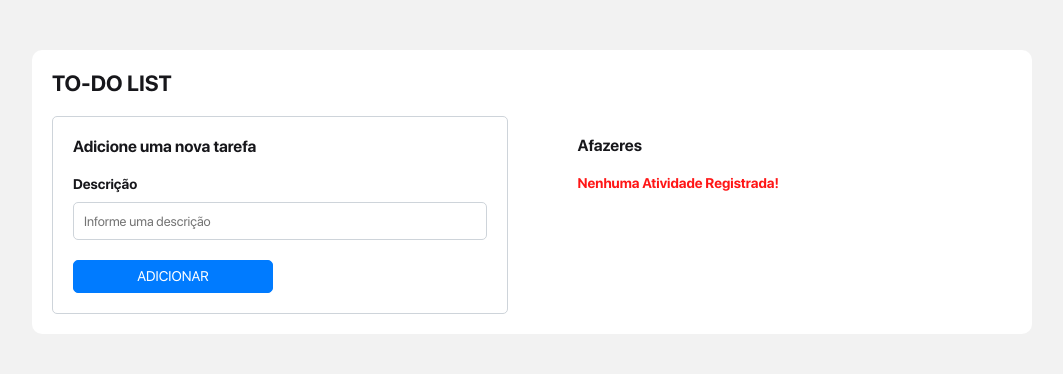
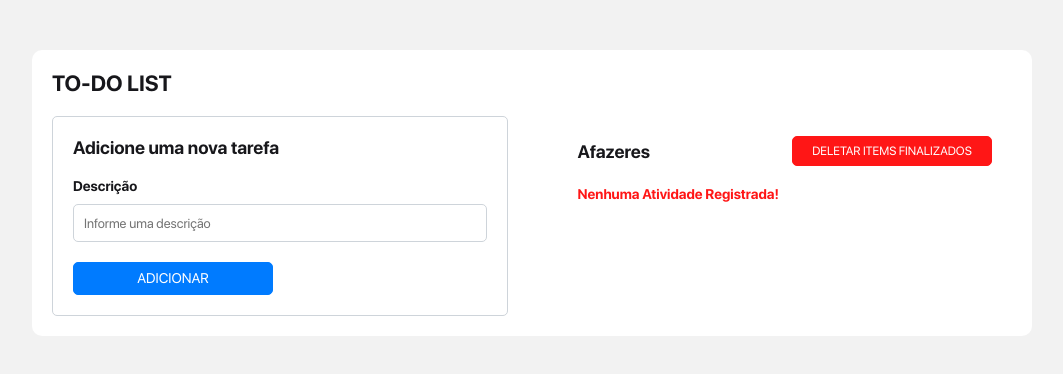
Before and after one commit to IgorCazeNunes/todo-list, a React (Create React App) app: page / in a window 1280 px wide. Shown: the top 374 px of the page, without its empty margins (108-1171 px from the left). Built offline with nearby package versions, Linux system fonts and the light colour scheme.

Commit message:
feat: create function to delete all finished todos,.

```diff
--- a/src/App.css
+++ b/src/App.css
@@ -27,7 +27,7 @@
 }
 
 .App h2 {
-  font-size: 1.6rem;
+  font-size: 1.8rem;
   font-weight: bold;
 }
 
@@ -72,7 +72,7 @@
   font-size: 1.2rem;
 }
 
-.App form button {
+.App button {
   display: inline-block;
   cursor: pointer;
 
@@ -93,9 +93,31 @@
   transition: all 0.25s
 }
 
-.App form button:hover {
+.App button:hover {
   background-color: #0069d9;
   border-color: #0062cc;
+}
+
+.App button.btn-delete {
+  width: min(100%, 20rem);
+
+  color: #ffffff;
+  font-size: 1.2rem;
+
+  background: #ff1616;
+  border: 1px solid #ff1616;
+}
+
+.App button.btn-delete:hover {
+  background-color: #de0b0b;
+  border-color: #de0b0b;
+}
+
+.App div {
+  display: flex;
+  flex-direction: row;
+
+  gap: 5rem;
 }
 
 .App section {
@@ -108,11 +130,12 @@
   padding: 2rem;
 }
 
-.App div {
+.App section div {
   display: flex;
   flex-direction: row;
-
-  gap: 5rem;
+  align-items: center;
+  justify-content: space-between;
+  gap: 2rem;
 }
 
 .App section ul {
--- a/src/App.tsx
+++ b/src/App.tsx
@@ -28,6 +28,12 @@ const App = () => {
       return todo;
     });
 
+    setTodoList(updatedTodoList);
+  }
+
+  const handleDeleteAllCheckedTodos = (event: any) => {
+    event.preventDefault();
+    const updatedTodoList = todoList.filter(todo => !todo.checked);
     setTodoList(updatedTodoList);
   }
 
@@ -82,7 +88,17 @@ const App = () => {
         </form>
 
         <section>
-          <h2>Afazeres</h2>
+          <div>
+            <h2>Afazeres</h2>
+
+            <button
+              type="button"
+              className="btn-delete"
+              onClick={(event) => handleDeleteAllCheckedTodos(event)}
+            >
+              Deletar Items Finalizados
+            </button>
+          </div>
 
           <ul>
             {!todoList.length ? (
```
